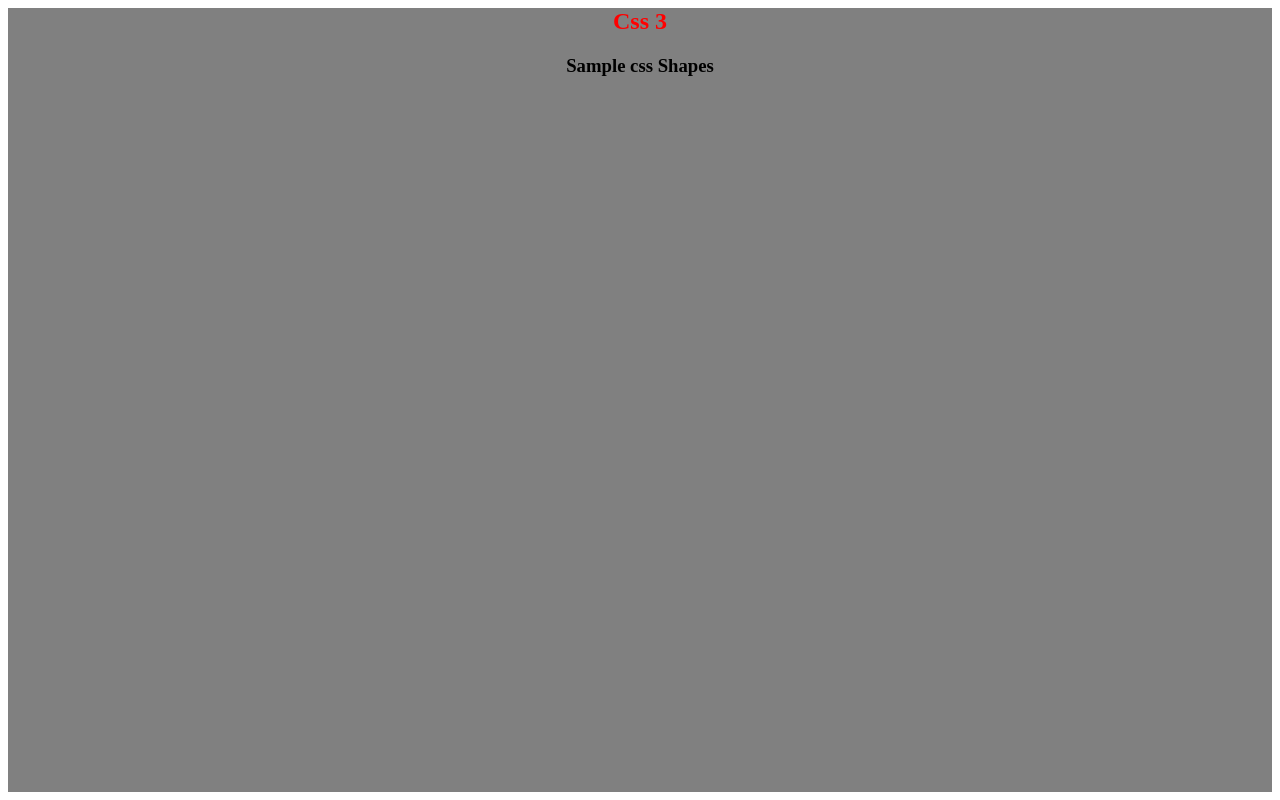
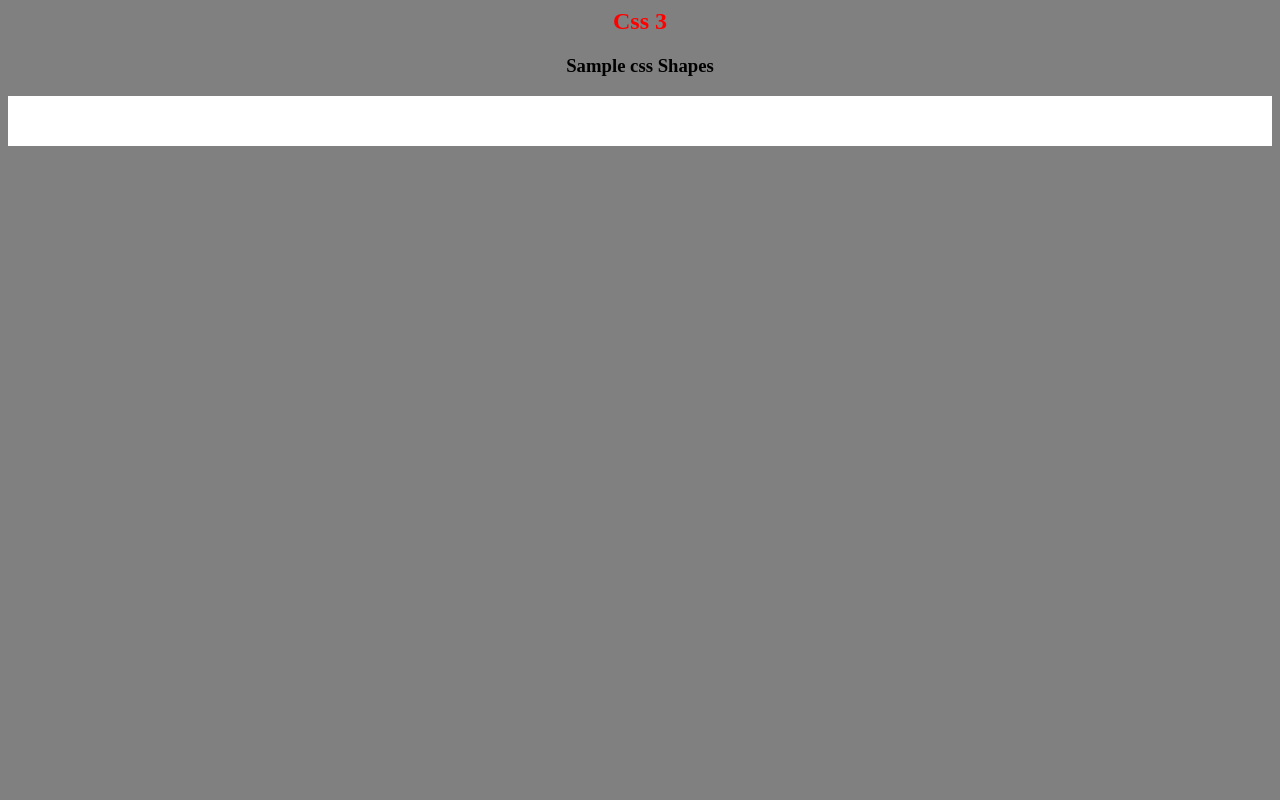
Before and after one commit to Quantumke/css3, a PHP site: page /public_html/index.html in a window 1280 px wide. Run offline with PHP 8.4, Linux system fonts and the light colour scheme.

Commit message:
Feature 2

```diff
--- a/public_html/css/style.css
+++ b/public_html/css/style.css
@@ -1,3 +1,6 @@
+body{
+	background: grey;
+}
 #bg {
 
 	background: grey;
@@ -6,4 +9,9 @@
 }
 .title{
 	text-align: center;
+
 }
+
+.shapes{
+	height: 50px;
+}
--- a/public_html/index.html
+++ b/public_html/index.html
@@ -4,15 +4,15 @@
 	<title> Css 3</title>
 	<link rel="stylesheet" type="text/css" href="css/style.css">
 </head>
-<body>
-	<div id="bg">
+<body >
+
 
 		<div class="title">
 <h2 style="color:red;">Css 3</h2>
 <h3>Sample css Shapes</h3>
 		</div>
 
-		<div class="shapes" style="background:grey;"></div>
+		<div class="shapes" style="background:#FFF;">
 		<div class="triangle"></div>
 		<div class="square"></div>
 		<div class="rect"></div>
```
